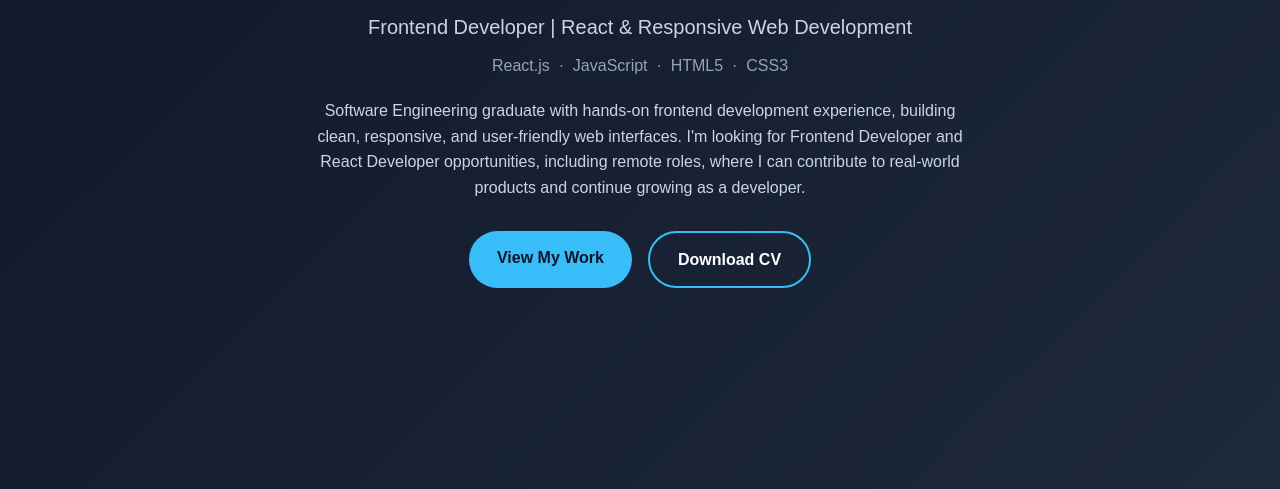
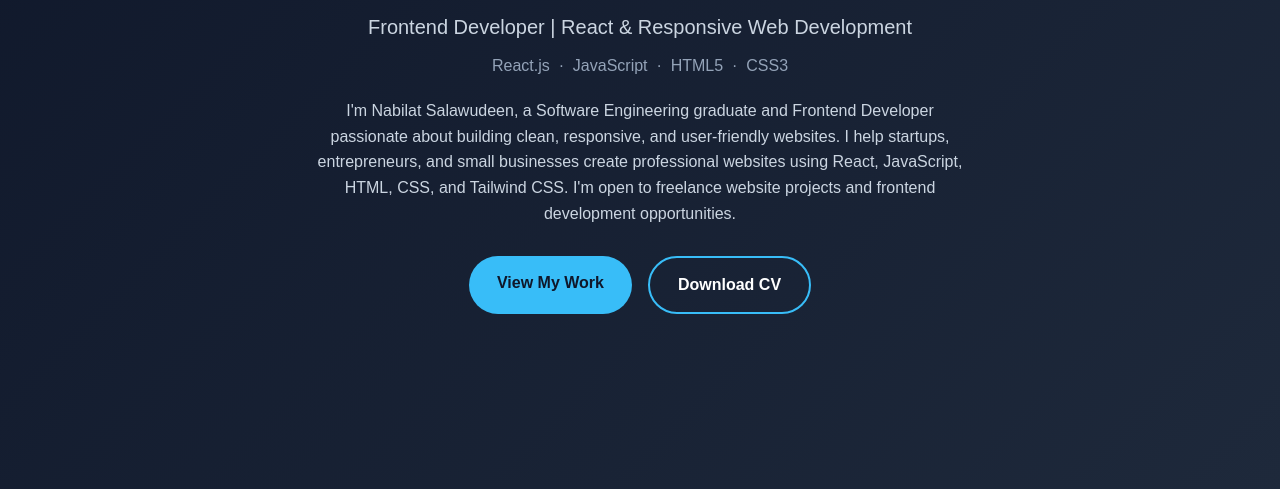
Before and after one commit to Adejoke234/nabilat-portfolio-, a plain HTML site: page index.html in a window 1280 px wide. Shown: the part 311-800 px from the top of the page. Drawn offline with Linux system fonts and the light colour scheme.

Commit message:
Revise hero description in index.html
Updated hero description to better reflect skills and opportunities.

```diff
--- a/index.html
+++ b/index.html
@@ -31,10 +31,9 @@
       <p class="subtitle">Frontend Developer | React & Responsive Web Development</p>
       <p class="tagline">React.js &nbsp;·&nbsp; JavaScript &nbsp;·&nbsp; HTML5 &nbsp;·&nbsp; CSS3</p>
       <p class="hero-description">
-        Software Engineering graduate with hands-on frontend development experience, building clean,
-        responsive, and user-friendly web interfaces. I'm looking for  Frontend Developer and
-        React Developer opportunities, including remote roles, where I can contribute to real-world
-        products and continue growing as a developer.
+        I'm Nabilat Salawudeen, a Software Engineering graduate and Frontend Developer passionate about building clean, responsive, and user-friendly websites.
+        I help startups, entrepreneurs, and small businesses create professional websites using React, JavaScript, HTML, CSS, and Tailwind CSS.
+        I'm open to freelance website projects and frontend development opportunities.
       </p>
       <div class="hero-buttons">
         <a href="#projects" class="btn">View My Work</a>
```
